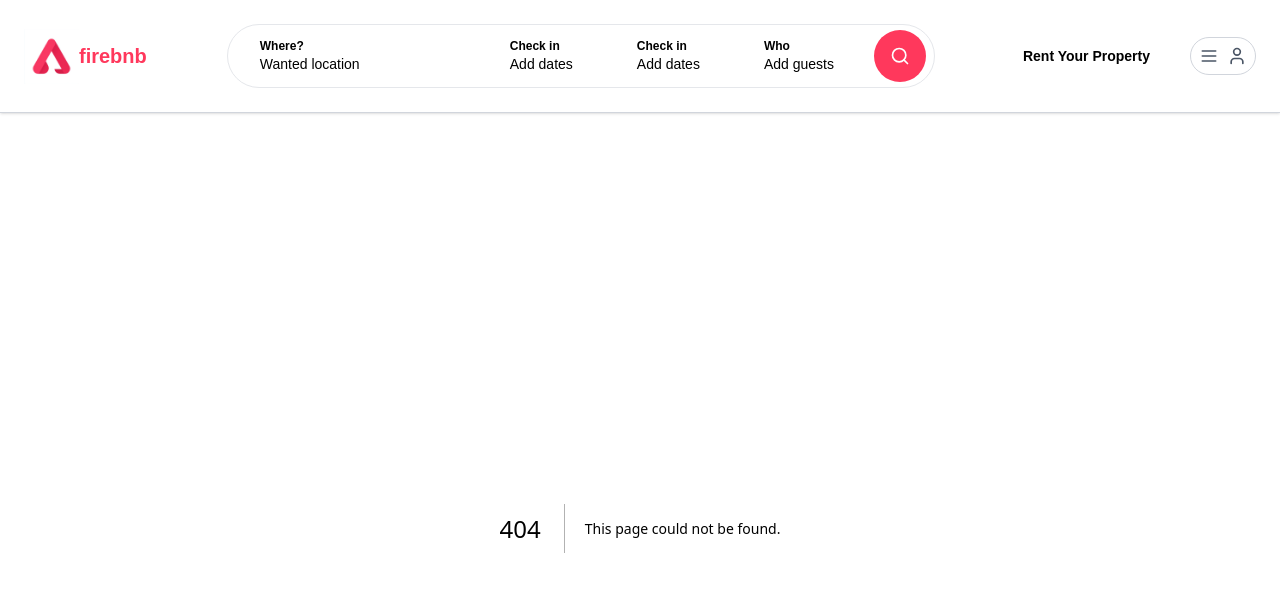
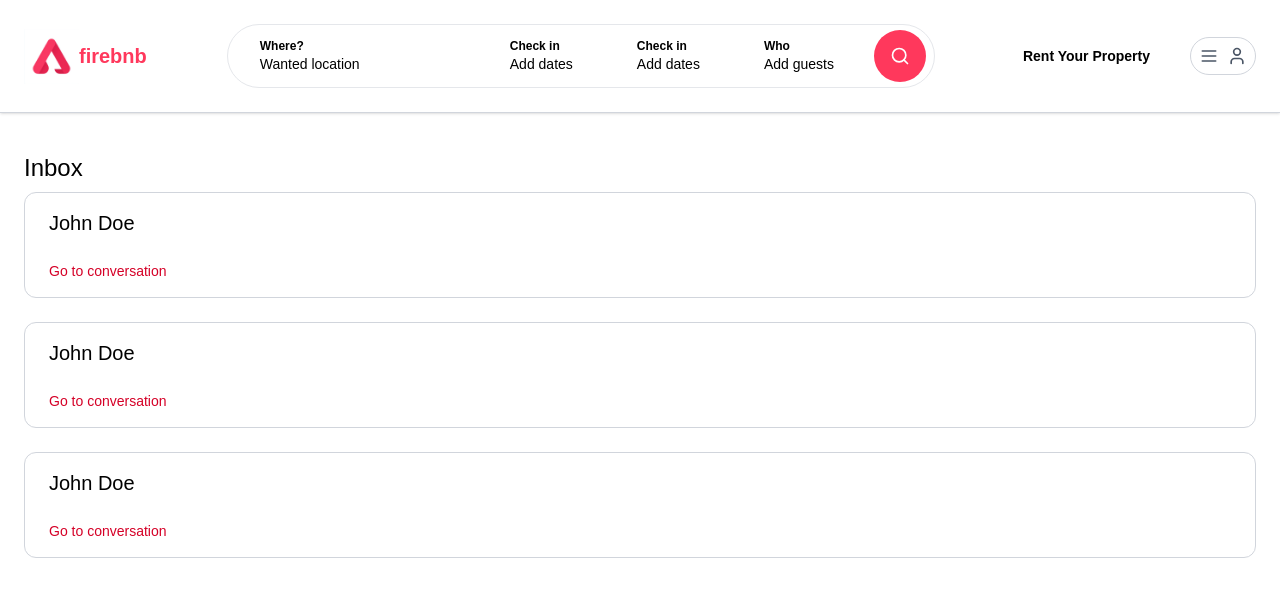
Before and after one commit to preslaviliev93/FireBNB-AirBNB-Clone, a Next.js app in the folder frontend/: page /inbox in a window 1280 px wide. Before the commit this address had no page. Shown: the top 596 px of the page. Built offline with nearby package versions, Linux system fonts and the light colour scheme.

Commit message:
Added: inbox page (static)

```diff
--- /dev/null
+++ b/frontend/src/app/components/inbox/Conversation.tsx
@@ -0,0 +1,13 @@
+import React from 'react'
+
+export default function Conversation() {
+  return (
+    <div className="px-6 py-4 border border-gray-300 rounded-xl cursor-pointer">
+        <p className="mb-6 text-xl">
+            John Doe
+        </p>
+
+        <p className="text-airbnb-dark text-sm">Go to conversation</p>
+    </div>
+  )
+}
--- /dev/null
+++ b/frontend/src/app/inbox/page.tsx
@@ -0,0 +1,13 @@
+import React from 'react'
+import Conversation from '@/app/components/inbox/Conversation'
+
+export default function Inbox() {
+  return (
+    <main className="max-w-[1500px] mx-auto px-6 pb-6 space-y-6">
+        <h1 className="mt-6 mb-2 text-2xl">Inbox</h1>
+        <Conversation />
+        <Conversation />
+        <Conversation />
+    </main>
+  )
+}
```
